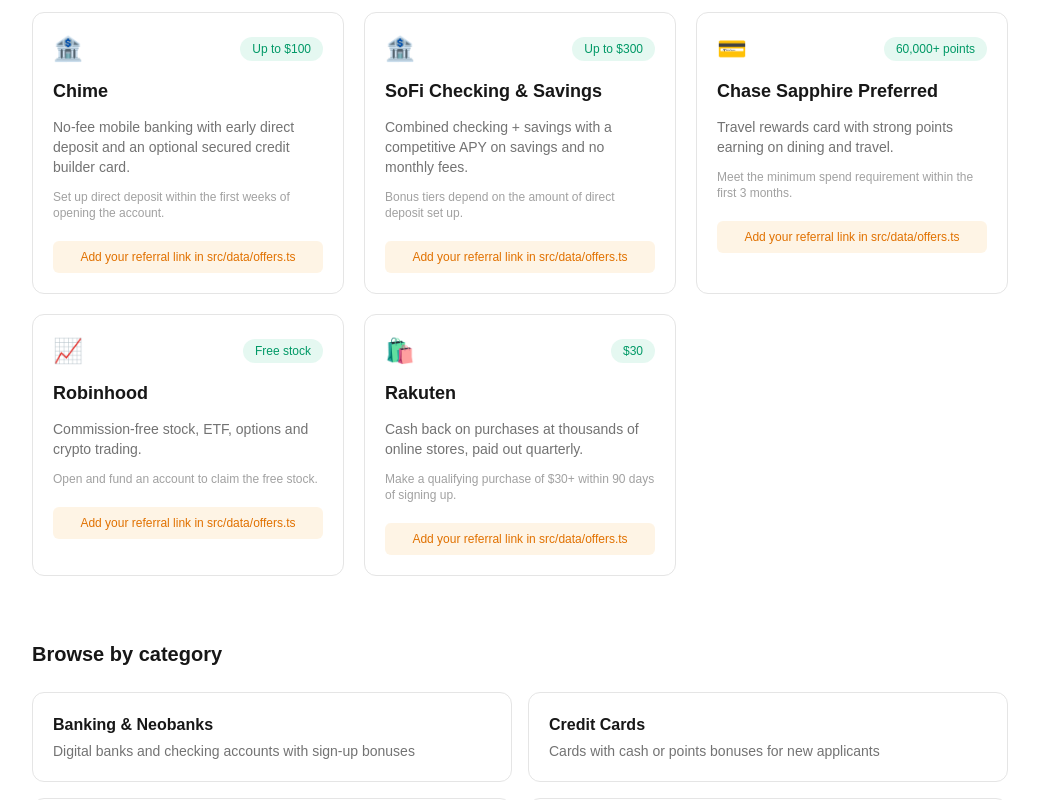
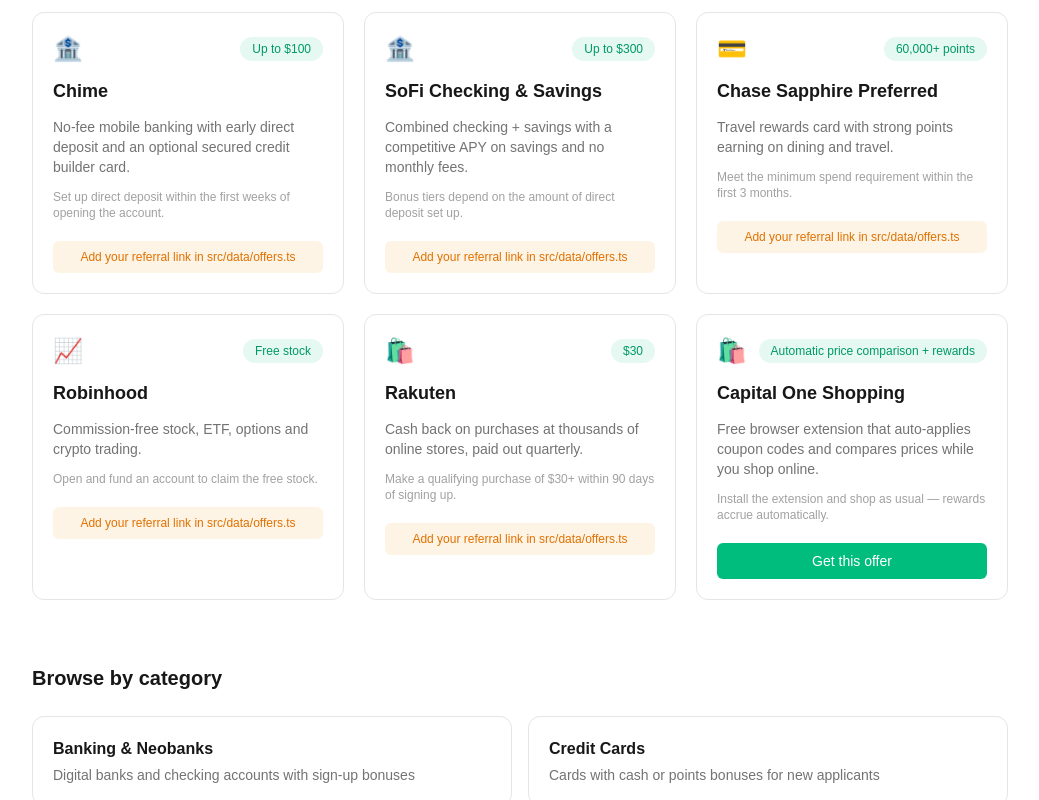
Before and after one commit to skippermaquina-del/referalhub, a Next.js app: page / in a window 1280 px wide. Shown: the part 501-1301 px from the top of the page, without its empty margins (120-1159 px from the left). Built offline with nearby package versions, Linux system fonts and the light colour scheme.

Commit message:
Add real referral link for Capital One Shopping

```diff
--- a/src/data/offers.ts
+++ b/src/data/offers.ts
@@ -168,6 +168,18 @@
     requirements: "Claim and complete a qualifying offer.",
     referralUrl: "REPLACE_ME",
   },
+  {
+    slug: "capital-one-shopping",
+    name: "Capital One Shopping",
+    category: "apps",
+    emoji: "🛍️",
+    bonus: "Automatic price comparison + rewards",
+    description:
+      "Free browser extension that auto-applies coupon codes and compares prices while you shop online.",
+    requirements: "Install the extension and shop as usual — rewards accrue automatically.",
+    referralUrl: "https://capitaloneshopping.com/r/475bc1e4-9488-40a0-96ba-1cb6bde381b1?e=ezi2m",
+    featured: true,
+  },
 ];
 
 export function getOffersByCategory(category: Category): Offer[] {
```
